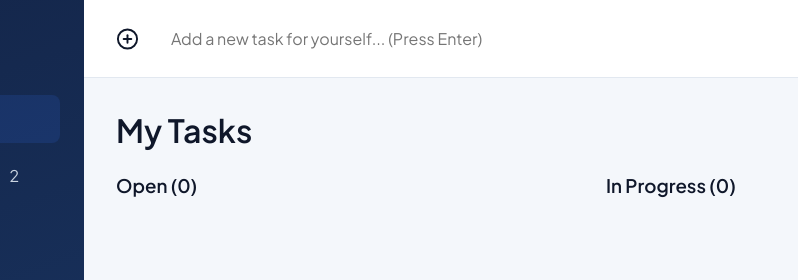
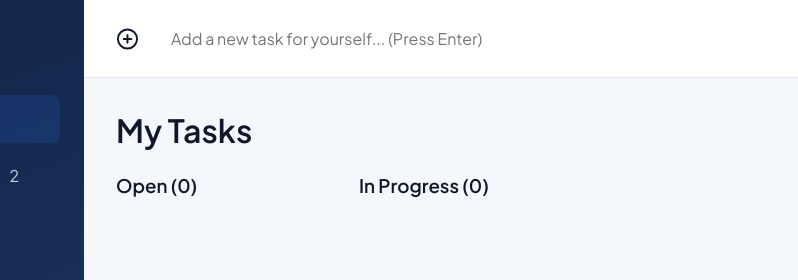
Before and after one commit to ShivenGupta29/compitition, a plain HTML site: page employee.html in a window 1280 px wide. Shown: the top 280 px of the page, 176-974 px from the left. Drawn offline with nearby package versions, Linux system fonts and the light colour scheme.

Commit message:
Update layout.css

```diff
--- a/css/layout.css
+++ b/css/layout.css
@@ -14,7 +14,7 @@
 }
 
 .logo-text {
-  font-family: "Space Grotesk", sans-serif;
+    font-family: 'Space Grotesk', sans-serif;
     font-size: 24px;
     margin-bottom: 40px;
     color: white;
@@ -81,7 +81,7 @@
 
 .kanban-board {
     display: grid;
-  grid-template-columns: repeat(2, 1fr); /* Will expand in phase 2 */
-  gap: 24px;
+    grid-template-columns: repeat(4, 1fr); /* Fits 4 columns for new workflow */
+    gap: 16px;
     margin-top: 24px;
 }
```
Lines whose indentation alone changed are shown as unchanged.
